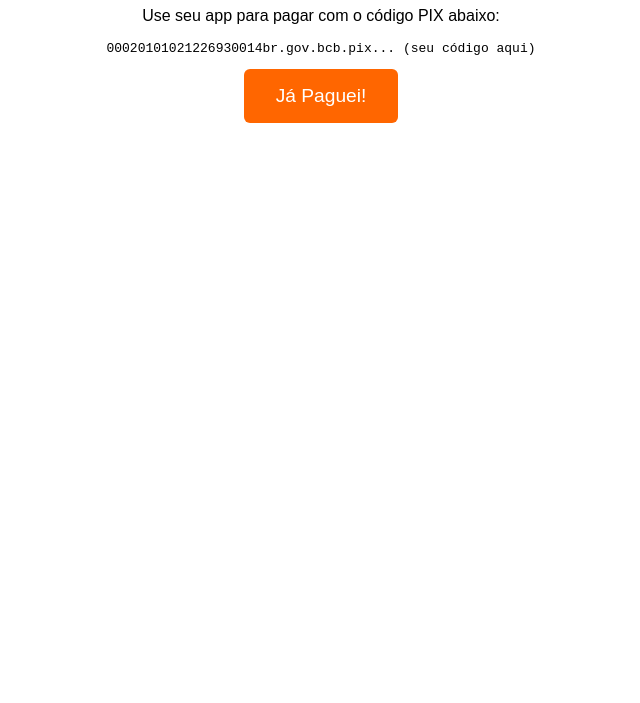
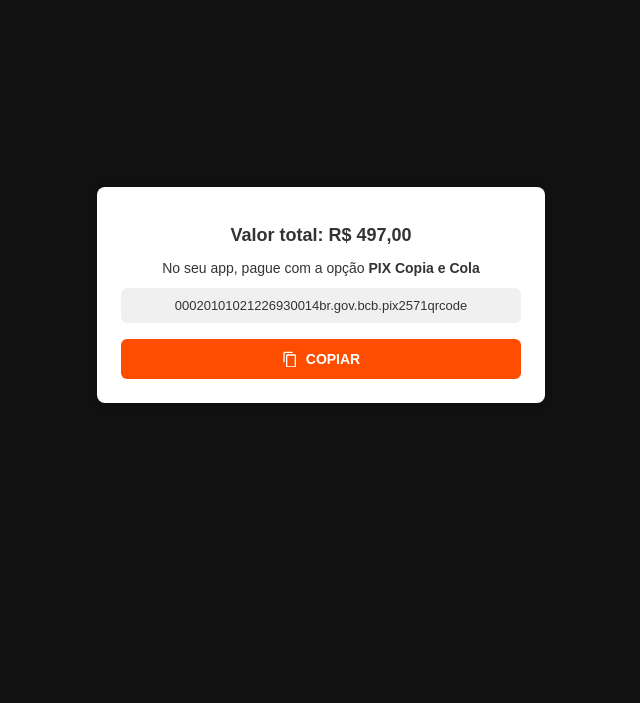
Before and after one commit to biixin/qrcode-pix, a plain HTML site: page index.html in a window 1280 px wide. Shown: the part 113-816 px from the top of the page, without its empty margins (319-959 px from the left). Drawn offline with Linux system fonts and the light colour scheme.

Commit message:
Update index.html

```diff
--- a/index.html
+++ b/index.html
@@ -1,33 +1,102 @@
 <!DOCTYPE html>
 <html lang="pt-BR">
 <head>
-  <meta charset="UTF-8" />
-  <title>Checkout PIX</title>
+  <meta charset="UTF-8">
+  <title>PIX Copia e Cola</title>
   <style>
-    body { font-family: Arial, sans-serif; text-align: center; padding: 2rem; }
-    button {
-      background-color: #FF6600;
+    body {
+      font-family: Arial, sans-serif;
+      background-color: #111;
+      color: #333;
+      display: flex;
+      justify-content: center;
+      align-items: center;
+      min-height: 100vh;
+    }
+
+    .pix-container {
+      background-color: white;
+      border-radius: 8px;
+      padding: 24px;
+      width: 100%;
+      max-width: 400px;
+      text-align: center;
+      box-shadow: 0 0 10px rgba(0, 0, 0, 0.2);
+    }
+
+    .pix-container h2 {
+      font-size: 18px;
+      margin-bottom: 8px;
+    }
+
+    .pix-container p {
+      font-size: 14px;
+      margin-bottom: 12px;
+    }
+
+    .pix-code {
+      background-color: #f0f0f0;
+      border-radius: 6px;
+      padding: 10px;
+      font-size: 13px;
+      margin-bottom: 16px;
+      overflow-x: auto;
+    }
+
+    .copy-button {
+      background-color: #FF4D00;
       color: white;
       border: none;
-      padding: 1rem 2rem;
-      font-size: 1.2rem;
+      border-radius: 6px;
+      padding: 12px;
+      font-weight: bold;
+      width: 100%;
       cursor: pointer;
-      border-radius: 6px;
+      font-size: 14px;
+      display: flex;
+      justify-content: center;
+      align-items: center;
+      gap: 8px;
+      transition: filter 0.2s ease;
+    }
+
+    .copy-button:hover {
+      filter: brightness(90%);
+    }
+
+    .copy-button:active {
+      filter: brightness(75%);
+    }
+
+    .copy-icon {
+      display: inline-block;
+      width: 16px;
+      height: 16px;
     }
   </style>
 </head>
 <body>
-  <h1>PIX R$ 497,00</h1>
-  <p>Use seu app para pagar com o código PIX abaixo:</p>
-  <pre>00020101021226930014br.gov.bcb.pix... (seu código aqui)</pre>
 
-  <button id="paidBtn">Já Paguei!</button>
+  <div class="pix-container">
+    <h2>Valor total: <strong>R$ 497,00</strong></h2>
+    <p>No seu app, pague com a opção <strong>PIX Copia e Cola</strong></p>
+    <div class="pix-code" id="pixCode">
+      00020101021226930014br.gov.bcb.pix2571qrcode
+    </div>
+    <button class="copy-button" onclick="copyPixCode()">
+      <svg class="copy-icon" fill="white" xmlns="http://www.w3.org/2000/svg" viewBox="0 0 24 24"><path d="M16 1H4c-1.1 0-2 .9-2 2v14h2V3h12V1zm3 4H8c-1.1 0-2 .9-2 2v16c0 1.1.9 2 2 2h11c1.1 0 2-.9 2-2V7c0-1.1-.9-2-2-2zm0 18H8V7h11v16z"/></svg>
+      COPIAR
+    </button>
+  </div>
 
   <script>
-    document.getElementById('paidBtn').addEventListener('click', () => {
-      // Envia mensagem para o pai (Typebot)
-      window.parent.postMessage({ type: 'pagamento_realizado' }, '*');
-    });
+    function copyPixCode() {
+      const text = document.getElementById('pixCode').innerText;
+      navigator.clipboard.writeText(text).then(() => {
+        alert("Código PIX copiado!");
+      });
+    }
   </script>
+
 </body>
 </html>
```
